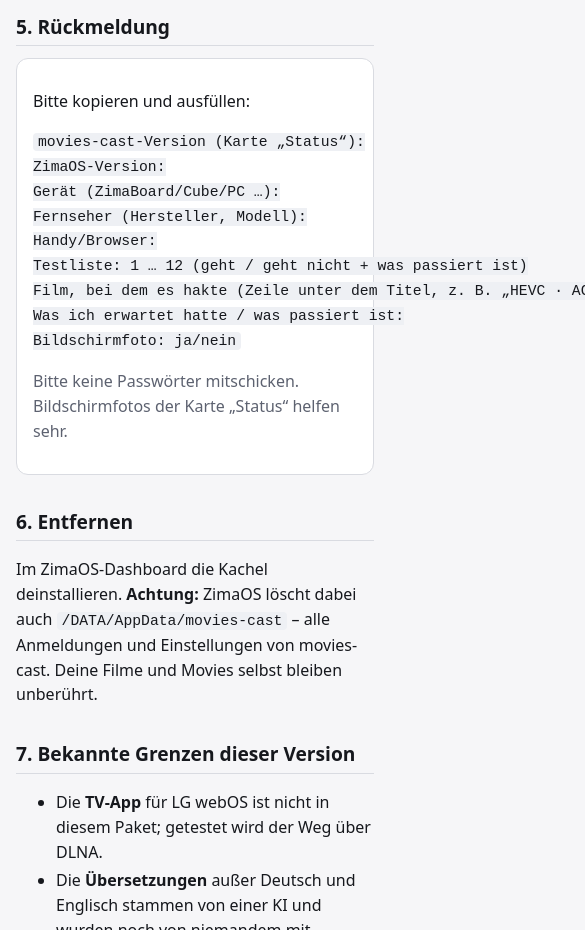
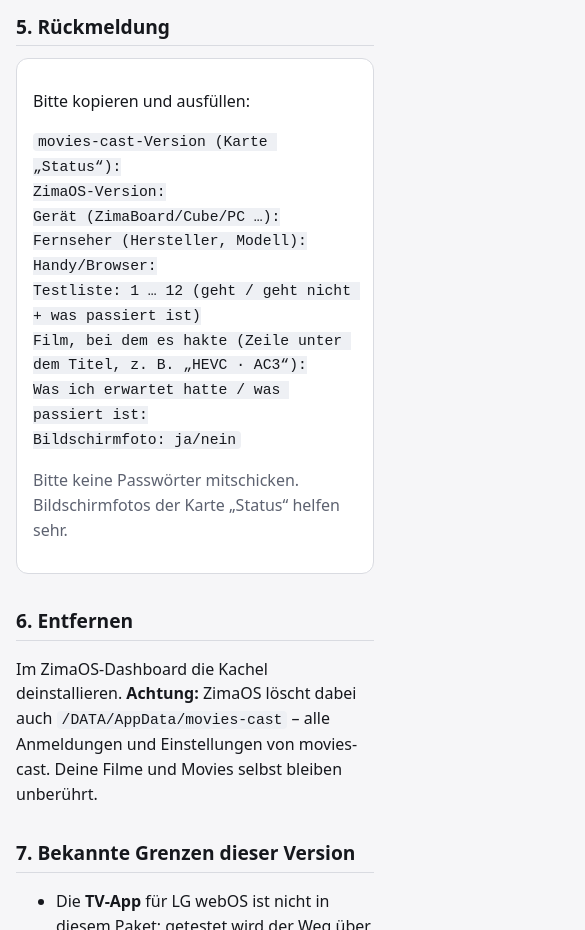
Before and after one commit to chicohaager/movies-cast, a plain HTML site: page deploy/testers/ANLEITUNG.de.html in a window 390 px wide. Shown: the part 4260-5190 px from the top of the page, 585 px wide, since content can reach past the window. Drawn offline with Linux system fonts and the light colour scheme.

Commit message:
Testers' guides: the report template wraps on a phone (the <pre> was 627 px wide at 390 px)

```diff
--- a/deploy/testers/ANLEITUNG.de.html
+++ b/deploy/testers/ANLEITUNG.de.html
@@ -21,6 +21,7 @@
 table { width:100%; border-collapse:collapse; } th, td { text-align:left; vertical-align:top; padding:8px 6px; border-bottom:1px solid var(--line); }
 th { color:var(--muted); font-weight:600; } td:first-child { width:2.2em; color:var(--muted); }
 ol li, ul li { margin:4px 0; }
+pre { white-space:pre-wrap; overflow-wrap:anywhere; margin:0; }
 .muted { color:var(--muted); }
 @media print { body { background:#fff; color:#000; } .card { border-color:#999; break-inside:avoid; } a { color:#000; } }
 </style>
```
Also changed, not shown: deploy/testers/GUIDE.en.html (+1 -0 lines).
